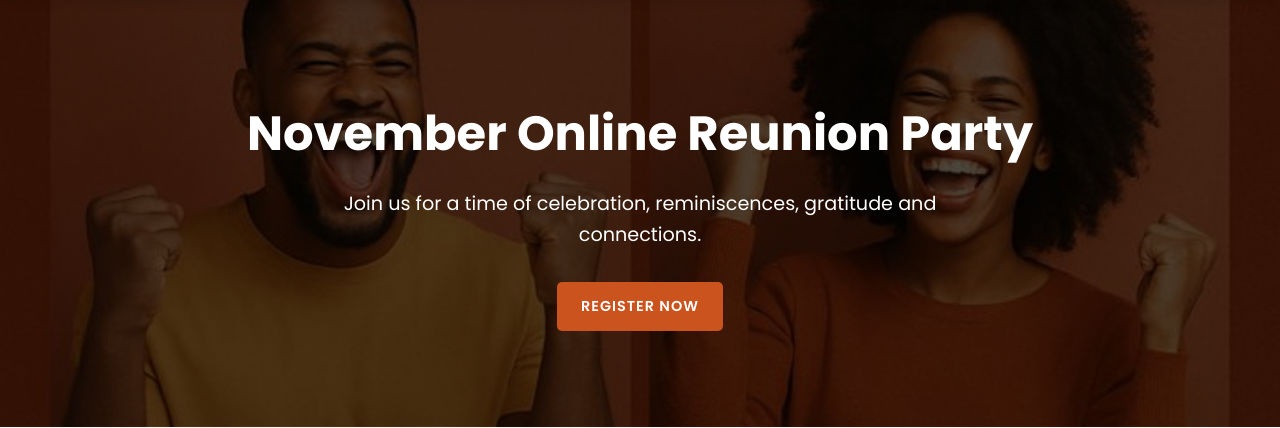
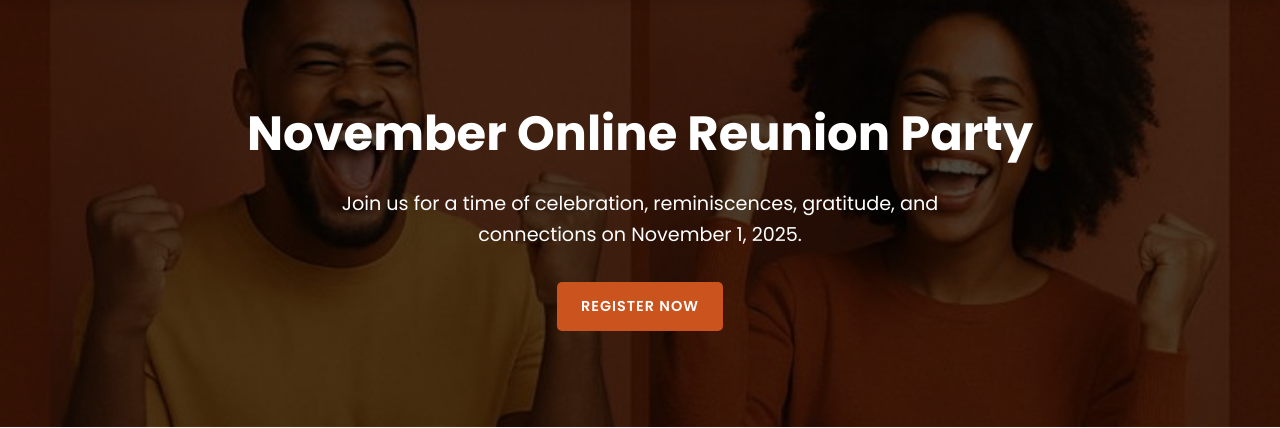
Before and after one commit to dreyyfuss/reunion, a Django app: page / in a window 1280 px wide. Shown: the part 92-520 px from the top of the page. Run offline with Django 5.2, Linux system fonts and the light colour scheme.

Commit message:
Add date to intro banner

```diff
--- a/static/js/quiz.js
+++ b/static/js/quiz.js
@@ -33,7 +33,7 @@ document.addEventListener('DOMContentLoaded', function() {
         },
         {
           question: "When did SITP 4 start?",
-          options: ["Jun 2020", "May 2020", "Dec 2020", "Jan 2021"],
+          options: ["Jun 2000", "May 2000", "Dec 2000", "Jan 2001"],
           answer: "Jun 2020"
         },
         {
--- a/templates/home.html
+++ b/templates/home.html
@@ -11,7 +11,7 @@
     <section class="banner-section">
         <div class="banner-content">
             <h1>November Online Reunion Party</h1>
-            <p>Join us for a time of celebration, reminiscences, gratitude and connections.</p>
+            <p>Join us for a time of celebration, reminiscences, gratitude, and connections on November 1, 2025.</p>
             <a href="{% url 'registration' %}" class="btn">Register Now</a>
         </div>
     </section>
```
